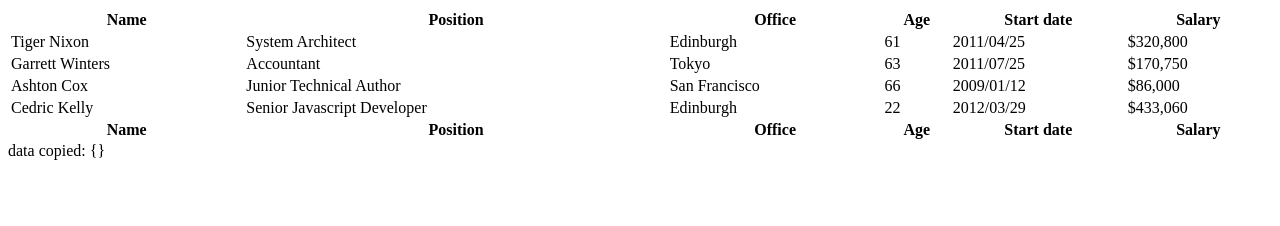
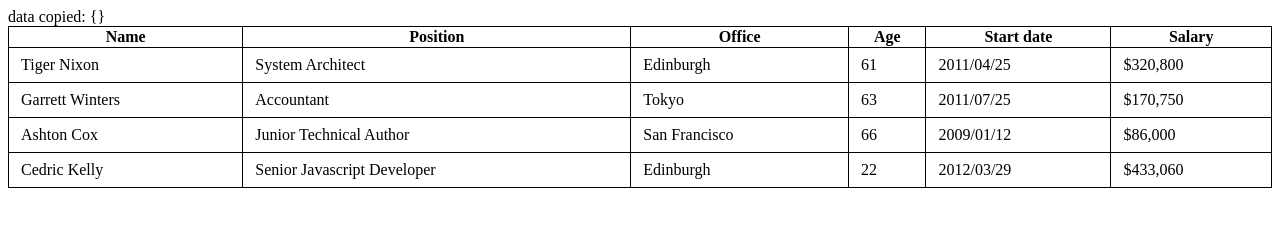
Before and after one commit to danhth90/hotkey-copy-angularjs, a website: page 404.html in a window 1280 px wide. Drawn offline with nearby package versions, Linux system fonts and the light colour scheme.

Commit message:
past and insert

```diff
--- a/404.html
+++ b/404.html
@@ -18,11 +18,25 @@
         .selected {
             background-color: azure;
         }
+
+        table,
+        th,
+        td {
+            border: 1px solid black;
+            border-collapse: collapse;
+        }
+        td{
+            padding: 8px 12px;
+        }
     </style>
 </head>
 
 <body ng-app="myapp">
     <div ng-controller="HelloController">
+
+        <div>
+            data copied: {{copyData}}
+        </div>
 <div><table id="example"
     class="display"
     style="width:100%">
@@ -37,81 +51,55 @@
      </tr>
  </thead>
  <tbody>
-     <tr ng-click="selectRow($event)">
-         <td>Tiger Nixon</td>
-         <td>System Architect</td>
-         <td>Edinburgh</td>
-         <td>61</td>
-         <td>2011/04/25</td>
-         <td>$320,800</td>
-     </tr>
-     <tr ng-click="selectRow($event)">
-         <td>Garrett Winters</td>
-         <td>Accountant</td>
-         <td>Tokyo</td>
-         <td>63</td>
-         <td>2011/07/25</td>
-         <td>$170,750</td>
-     </tr>
-     <tr ng-click="selectRow($event)">
-         <td>Ashton Cox</td>
-         <td>Junior Technical Author</td>
-         <td>San Francisco</td>
-         <td>66</td>
-         <td>2009/01/12</td>
-         <td>$86,000</td>
-     </tr>
-     <tr ng-click="selectRow($event)">
-         <td>Cedric Kelly</td>
-         <td>Senior Javascript Developer</td>
-         <td>Edinburgh</td>
-         <td>22</td>
-         <td>2012/03/29</td>
-         <td>$433,060</td>
+     <tr ng-repeat="item in data" ng-click="selectRow($event)">
+         <td ng-repeat="items in item">{{items}}</td>
      </tr>
  </tbody>
- <tfoot>
-     <tr>
-         <th>Name</th>
-         <th>Position</th>
-         <th>Office</th>
-         <th>Age</th>
-         <th>Start date</th>
-         <th>Salary</th>
-     </tr>
- </tfoot>
 </table></div>
-        <div>
-            data copied: {{copyData}}
-        </div>
     </div>
     <script>
         angular.module("myapp", ['cfp.hotkeys'])
 
             .controller("HelloController", function ($scope, hotkeys) {
-                $scope.helloTo = {};
+                $scope.data = [
+                ['Tiger Nixon','System Architect','Edinburgh','61','2011/04/25','$320,800'],
+                ['Garrett Winters','Accountant','Tokyo','63','2011/07/25','$170,750'],
+                ['Ashton Cox','Junior Technical Author','San Francisco','66','2009/01/12','$86,000'],
+                ['Cedric Kelly','Senior Javascript Developer','Edinburgh','22','2012/03/29','$433,060']
+                ];
                 $scope.copyData = {};
-                $scope.helloTo.title = "Demo Copy";
+
 
                 $scope.selectRow = function (e) {
                     $(e.currentTarget).addClass('selected').siblings().removeClass('selected')
                 }
+                let comboCopy = 'ctrl+c';
+                let comboPaste = 'ctrl+v';
                 if (navigator.userAgentData.platform.indexOf('mac') >= 0) {
+                    comboCopy = 'command+c';
+                    comboPaste = 'command+v';
+                }
                 hotkeys.add({
-                        combo: 'command+c',
+                    combo: comboCopy,
                     callback: function () {
                         $scope.copyClipboard()
                     }
                 });
-                }
-                else {
+
                 hotkeys.add({
-                        combo: 'ctrl+c',
-                        callback: function () {
-                            $scope.copyClipboard()
+                    combo: comboPaste,
+                    callback: async function () {
+                        const queryOpts = { name: 'clipboard-read', allowWithoutGesture: false };
+                        const permissionStatus = await navigator.permissions.query(queryOpts);
+                        let a = await navigator.clipboard.readText();
+                        $scope.$apply(()=>{
+                            $scope.data.push(a.split(";"))
+                        })
+                        // permissionStatus.onchange = () => {
+                        //     console.log(permissionStatus.state);
+                        // };
                     }
                 });
-                }
 
                 $scope.copyClipboard = function (e) {
                     var arrayResult = [];
@@ -128,7 +116,6 @@
                             $scope.$apply(()=>{
                                 $scope.copyData = arrayResult.join(";")
                             })
-
                         });
                     } catch (err) {
                         console.error('Failed to copy: ', err);
```
Also changed, not shown: index.html (+41 -54 lines). Lines whose indentation alone changed are shown as unchanged.
